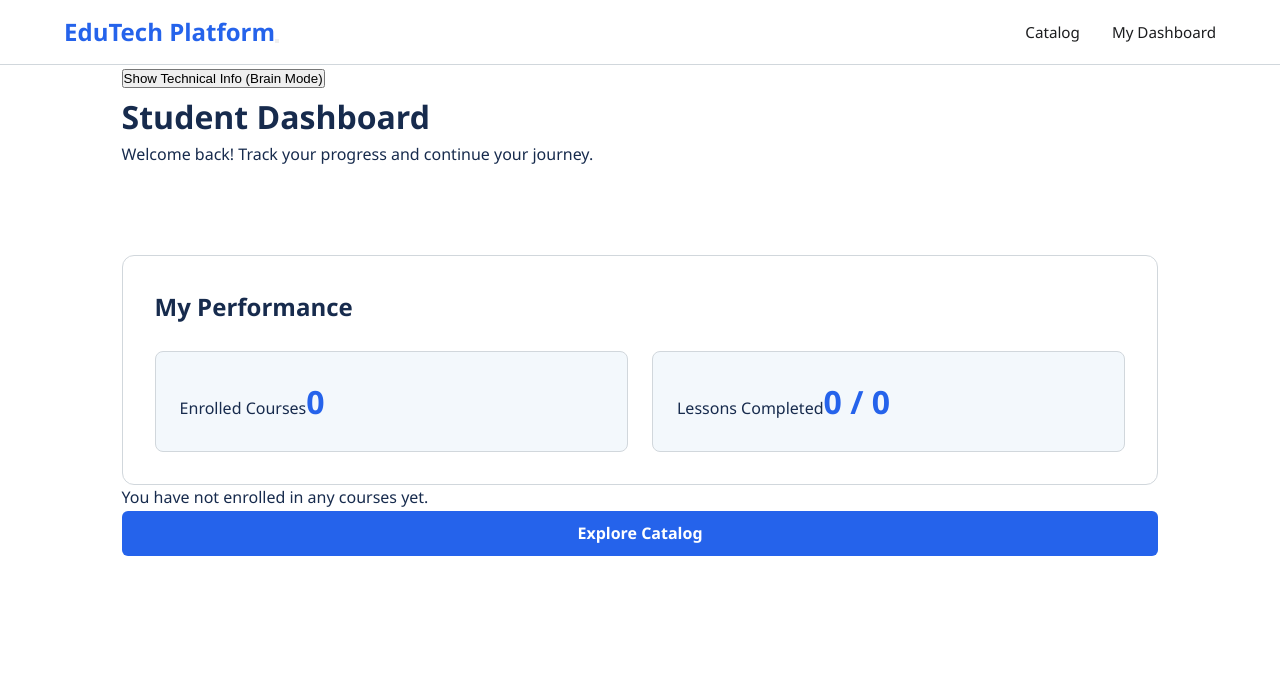
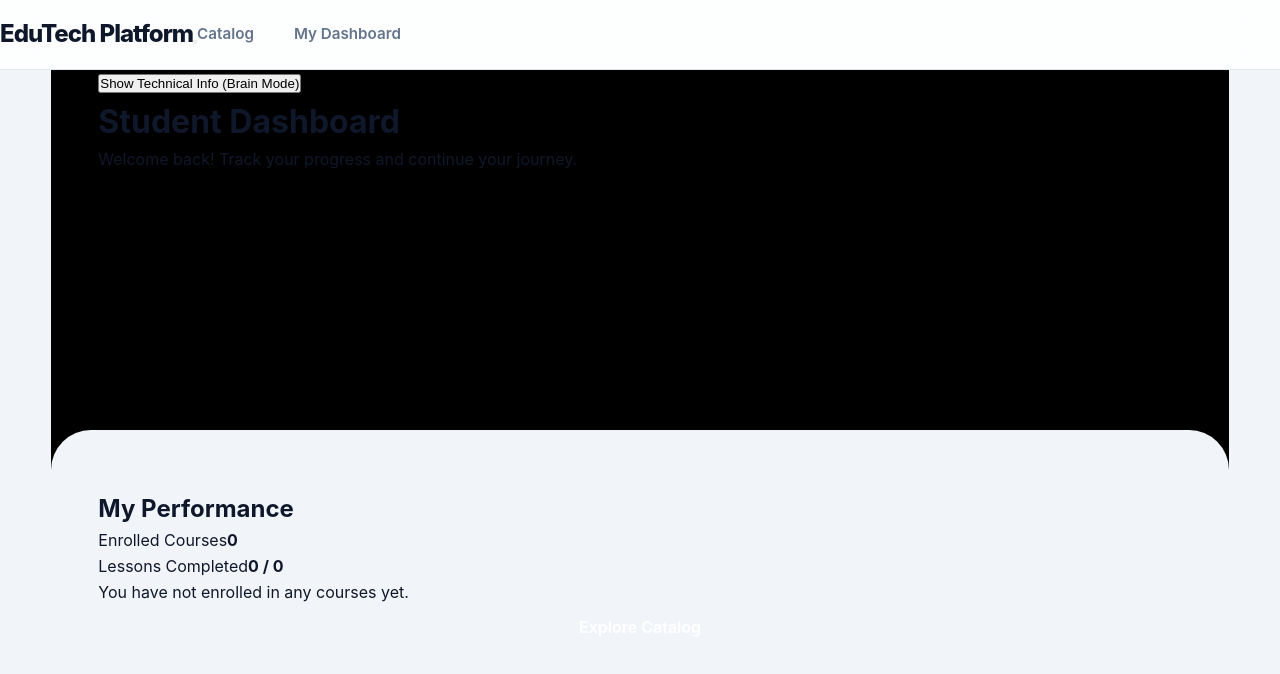
Before and after one commit to HarshithCheg/ELearning-Platform, a React (Vite) app in the folder elearning-platform/: page /dashboard in a window 1280 px wide. Shown: the top 674 px of the page. Built offline with nearby package versions, Linux system fonts and the light colour scheme.

Commit message:
Update App.css

```diff
--- a/elearning-platform/src/App.css
+++ b/elearning-platform/src/App.css
@@ -1,15 +1,36 @@
+/* ==========================================================================
+   1. CORE DESIGN SYSTEM (Brain: Variables & Theme)
+   ========================================================================== */
    :root {
-  --primary-color: #2563EB;
-  --primary-hover: #1D4ED8;
-  --udemy-dark: #1C1D1F; /* Dark background for Hero */
-  --accent-color: #b4690e; /* Udemy star yellow */
-  --background-color: #F3F8FC;
-  --surface-color: #FFFFFF;
-  --text-main: #172B4D;
-  --text-muted: #6A6F73;
-  --border-color: #D1D7DC;
+    /* Branding Colors */
+    --primary: #2563eb;
+    --primary-hover: #1d4ed8;
+    --success: #10b981;
+    --success-dark: #059669;
+    --danger: #ef4444;
+    --warning: #f59e0b;
+
+    /* Neutral Palette */
+    --bg-main: #f1f5f9;        /* Soft gray background for depth */
+    --surface: #ffffff;        /* Pure white for cards/layers */
+    --text-main: #0f172a;      /* Slate 900 for high readability */
+    --text-muted: #64748b;     /* Slate 500 for secondary text */
+    --border: #e2e8f0;         /* Slate 200 for clean dividers */
+
+    /* Elevation (Beauty: Modern Shadows) */
+    --shadow-sm: 0 1px 3px rgba(0,0,0,0.1);
+    --shadow-md: 0 10px 15px -3px rgba(0,0,0,0.04), 0 4px 6px -2px rgba(0,0,0,0.02);
+    --shadow-lg: 0 20px 25px -5px rgba(0,0,0,0.08);
+
+    /* Layout Metrics */
+    --nav-height: 70px;
+    --radius-lg: 40px;
+    --radius-md: 16px;
   }
 
+  /* ==========================================================================
+     2. GLOBAL RESET & BASE
+     ========================================================================== */
   * {
     box-sizing: border-box;
     margin: 0;
@@ -17,263 +38,374 @@
   }
 
   body {
-  font-family: 'Segoe UI', Roboto, Helvetica, Arial, sans-serif;
-  background-color: var(--surface-color);
+    font-family: 'Inter', system-ui, -apple-system, sans-serif;
+    background-color: var(--bg-main);
     color: var(--text-main);
     line-height: 1.6;
+    -webkit-font-smoothing: antialiased;
   }
 
-/* --- Navigation --- */
+  .page-container {
+    width: 92%;
+    max-width: 1400px;
+    margin: 0 auto;
+  }
+
+  .flex-center {
+    display: flex;
+    flex-direction: column;
+    align-items: center;
+    justify-content: center;
+    min-height: 60vh;
+  }
+
+  /* ==========================================================================
+     3. NAVIGATION (Glassmorphism Effect)
+     ========================================================================== */
   .navbar {
-  background-color: #fff;
-  padding: 0.8rem 5%;
+    background: rgba(255, 255, 255, 0.85);
+    backdrop-filter: blur(16px);
+    -webkit-backdrop-filter: blur(16px);
+    height: var(--nav-height);
+    border-bottom: 1px solid var(--border);
+    position: sticky;
+    top: 0;
+    z-index: 1000;
+    display: flex;
+    align-items: center;
+  }
+
+  .nav-container {
+    width: 92%;
+    max-width: 1400px;
+    margin: 0 auto;
     display: flex;
     justify-content: space-between;
     align-items: center;
-  border-bottom: 1px solid var(--border-color);
-  position: sticky;
-  top: 0;
-  z-index: 1000;
   }
 
   .nav-brand {
     font-size: 1.5rem;
-  font-weight: 700;
-  color: var(--primary-color);
+    font-weight: 800;
+    color: var(--text-main);
     text-decoration: none;
+    letter-spacing: -1px;
   }
 
-.nav-links {
-  display: flex;
-  gap: 2rem;
-}
+  .nav-brand span { color: var(--primary); }
+
+  .nav-links { display: flex; gap: 2.5rem; }
 
   .nav-link {
     text-decoration: none;
-  color: #1c1d1f;
-  font-weight: 500;
+    color: var(--text-muted);
+    font-weight: 600;
     font-size: 0.95rem;
+    transition: 0.2s ease;
   }
 
-/* --- Broad Hero Panel (Udemy Style) --- */
-.hero-banner {
-  background-color: var(--udemy-dark);
-  color: white;
-  display: flex;
-  align-items: center;
-  justify-content: space-between;
-  padding: 60px 10%;
-  margin-bottom: 40px;
-  gap: 40px;
+  .nav-link:hover { color: var(--primary); }
+
+  /* ==========================================================================
+     4. LAYOUT COMPONENTS (Overlapping Curves)
+     ========================================================================== */
+
+  /* Full-width Hero Container */
+  .hero-banner-full {
+    width: 100%;
+    height: 420px;
+    background: #000;
+    overflow: hidden;
+    position: relative;
   }
 
-.hero-content {
-  flex: 1.2;
+  .full-hero-img {
+    width: 100%;
+    height: 100%;
+    object-fit: cover;
+    object-position: center;
+    opacity: 0.85;
   }
 
-.hero-content h1 {
-  font-size: 2.8rem;
-  margin-bottom: 1rem;
-  line-height: 1.1;
+  /* Hero Overlay Text */
+  .hero-overlay {
+    position: absolute;
+    bottom: 100px;
+    left: 6%;
+    color: white;
+    text-shadow: 0 4px 12px rgba(0,0,0,0.5);
   }
 
-.hero-content p {
-  font-size: 1.2rem;
-  line-height: 1.4;
-  margin-bottom: 2rem;
-  opacity: 0.9;
+  .hero-overlay h1 { font-size: 3rem; margin-bottom: 10px; }
+
+  /* The curved overlapping section used in Overview and Catalog */
+  .main-content-area {
+    background-color: var(--bg-main);
+    margin-top: -60px; /* Brain: This creates the overlap */
+    border-top-left-radius: var(--radius-lg);
+    border-top-right-radius: var(--radius-lg);
+    padding: 60px 0;
+    position: relative;
+    z-index: 10;
   }
 
-.btn-hero {
-  background-color: var(--primary-color);
-  color: white;
-  padding: 12px 24px;
-  border: none;
-  font-weight: 700;
-  cursor: pointer;
-  border-radius: 4px;
-}
-
-.hero-image-container {
-  flex: 1;
-  display: flex;
-  justify-content: center;
-}
-
-.hero-image-container img {
-  width: 100%;
-  max-width: 480px;
-  aspect-ratio: 16 / 9;
-  object-fit: cover;
-  border-radius: 8px;
-  box-shadow: 0 10px 30px rgba(0,0,0,0.5);
-}
-
-/* --- Main Layout --- */
-.page-container {
-  width: 90%;
-  max-width: 1340px;
-  margin: 0 auto;
-  padding: 0 0 4rem 0;
-}
-
-.section-title {
-  margin-bottom: 1.5rem;
-}
-
-.section-title h2 {
-  font-size: 1.8rem;
-  margin-bottom: 0.3rem;
-}
-
-/* --- Course Grid (Udemy Style) --- */
-.course-grid {
+  /* ==========================================================================
+     5. UDEMY-STYLE GRID & CARDS
+     ========================================================================== */
+  .course-grid, .grid-layout {
     display: grid;
-  grid-template-columns: repeat(4, 1fr); /* 4 columns for landscape cards */
-  gap: 1.5rem;
+    grid-template-columns: repeat(4, 1fr);
+    gap: 24px;
   }
 
   .course-card-udemy {
+    background: var(--surface);
+    border-radius: var(--radius-md);
+    border: 1px solid var(--border);
     text-decoration: none;
     color: inherit;
-  display: block;
-  transition: transform 0.2s ease;
+    overflow: hidden;
+    display: flex;
+    flex-direction: column;
+    transition: all 0.4s cubic-bezier(0.175, 0.885, 0.32, 1.275);
+    box-shadow: var(--shadow-sm);
   }
 
   .course-card-udemy:hover {
-  transform: translateY(-2px);
+    transform: translateY(-10px);
+    box-shadow: var(--shadow-lg);
+    border-color: var(--primary);
   }
 
   .card-thumbnail {
     width: 100%;
-  aspect-ratio: 16 / 9; /* Landscape */
-  border: 1px solid var(--border-color);
-  border-radius: 4px;
+    aspect-ratio: 16/9;
     overflow: hidden;
-  margin-bottom: 10px;
+    background-color: #cbd5e1;
+    display: flex;
+    align-items: center;
+    justify-content: center;
   }
 
   .card-thumbnail img {
     width: 100%;
     height: 100%;
     object-fit: cover;
+    transition: transform 0.6s ease;
   }
 
+  .course-card-udemy:hover .card-thumbnail img { transform: scale(1.1); }
+
+  .card-info { padding: 1.5rem; }
+
   .card-info h3 {
-  font-size: 1rem;
+    font-size: 1.1rem;
     font-weight: 700;
-  line-height: 1.2;
-  margin-bottom: 4px;
+    line-height: 1.3;
+    margin-bottom: 8px;
+    /* Truncate long titles to 2 lines */
     display: -webkit-box;
-  -webkit-line-clamp: 2; /* Truncates long titles */
+
     -webkit-box-orient: vertical;
     overflow: hidden;
   }
 
-.card-instructor {
-  font-size: 0.8rem;
-  color: var(--text-muted);
-  margin-bottom: 4px;
+  .card-instructor { font-size: 0.85rem; color: var(--text-muted); margin-bottom: 12px; }
+
+  /* ==========================================================================
+     6. LESSON VIEWER (Cinema Mode Two-Column)
+     ========================================================================== */
+  .viewer-container {
+    display: grid;
+    grid-template-columns: 1fr 380px; /* Main Area vs Sidebar */
+    min-height: 100vh;
+    gap: 0;
   }
 
-.card-rating {
+  .video-main-column {
+    padding: 40px;
+    background: var(--bg-main);
+    overflow-y: auto;
+  }
+  /* Fix the ugly vertical text tabs into a horizontal row */
+.view-tabs-row {
   display: flex;
-  align-items: center;
-  gap: 6px;
-  font-size: 0.85rem;
-  font-weight: 700;
-  color: var(--accent-color);
-  margin-bottom: 4px;
+  gap: 15px;
+  margin-bottom: 30px;
+  border-bottom: 2px solid var(--border);
+  padding-bottom: 10px;
 }
 
-.card-rating span {
+.tab-item {
+  background: none;
+  border: none;
+  padding: 10px 20px;
+  font-size: 1.1rem;
+  font-weight: 700;
   color: var(--text-muted);
-  font-weight: 400;
+  cursor: pointer;
+  border-bottom: 3px solid transparent;
+  transition: 0.3s;
 }
 
-.card-meta {
-  font-size: 0.8rem;
-  color: var(--text-muted);
-  font-weight: 400;
+.tab-item.active {
+  color: var(--primary);
+  border-bottom-color: var(--primary);
 }
 
-/* --- Dashboard & Performance Section --- */
-.performance-section {
-  margin-top: 1.5rem;
-  padding: 2rem;
-  border: 1px solid var(--border-color);
-  border-radius: 12px;
-  background-color: #fff;
+/* Force "Watch Now" buttons to be visible and styled nicely */
+.btn-primary-visible {
+  display: block;
+  width: 100%;
+  text-align: center;
+  background-color: var(--primary);
+  color: white;
+  padding: 12px;
+  border-radius: 8px;
+  text-decoration: none;
+  font-weight: 700;
+  margin-top: 15px;
+  transition: background 0.2s;
 }
 
-.performance-summary {
-  display: grid;
-  grid-template-columns: repeat(2, 1fr);
-  gap: 1.5rem;
-  margin-top: 1.5rem;
+.btn-primary-visible:hover {
+  background-color: var(--primary-hover);
 }
 
-.performance-card {
-  padding: 1.5rem;
-  border: 1px solid var(--border-color);
-  border-radius: 8px;
-  background: var(--background-color);
-}
-
-.performance-card strong {
-  font-size: 2rem;
-  color: var(--primary-color);
-}
-
-.performance-charts {
-  display: grid;
-  grid-template-columns: 1fr 1fr;
-  gap: 1.5rem;
-  margin-top: 1.5rem;
-}
-
-.performance-chart {
-  padding: 1.5rem;
-  border: 1px solid var(--border-color);
-  border-radius: 8px;
-}
-
-.chart-track {
-  height: 8px;
-  background: #E8F0F6;
-  border-radius: 10px;
-  margin-top: 5px;
+/* Fix the card info padding for the course overview page */
+.video-item {
+  background: white;
+  padding-bottom: 20px;
+  border-radius: 16px;
+  border: 1px solid var(--border);
   overflow: hidden;
 }
 
-.chart-fill {
-  height: 100%;
-  background: var(--primary-color);
+.video-info {
+  padding: 15px 20px;
 }
 
-/* --- Video & Lessons --- */
-.video-player {
+/* Ensure the video player container has height */
+.video-wrapper {
+  min-height: 400px;
+  background: #000;
+}
+  .video-wrapper {
     width: 100%;
-  aspect-ratio: 16 / 9;
+    aspect-ratio: 16/9;
     background: #000;
-  border-radius: 8px;
+    border-radius: var(--radius-md);
     overflow: hidden;
+    box-shadow: var(--shadow-lg);
   }
 
-/* --- Responsive Adjustments --- */
-@media (max-width: 1100px) {
-  .course-grid { grid-template-columns: repeat(3, 1fr); }
-  .hero-banner { padding: 40px 5%; }
+  .video-meta {
+    margin-top: 25px;
+    padding: 30px;
+    background: var(--surface);
+    border-radius: var(--radius-md);
+    border: 1px solid var(--border);
+  }
+
+  /* Sidebar & Playlist */
+  .curriculum-sidebar {
+    background: var(--surface);
+    border-left: 1px solid var(--border);
+    height: 100vh;
+    position: sticky;
+    top: 0;
+    overflow-y: auto;
+  }
+
+  .sidebar-head { padding: 25px; font-weight: 800; border-bottom: 1px solid var(--border); background: #fafafa; }
+
+  .lesson-row {
+    display: flex; gap: 15px; padding: 18px 25px; text-decoration: none;
+    color: var(--text-main); border-bottom: 1px solid #f8f8f8; transition: 0.2s;
+  }
+
+  .lesson-row:hover { background: var(--bg-main); }
+  .lesson-row.active { background: #eff6ff; border-left: 5px solid var(--primary); font-weight: 700; }
+  .lesson-row .num { width: 30px; opacity: 0.4; font-weight: 900; }
+
+  /* ==========================================================================
+     7. INTERACTIVE QUIZ UI
+     ========================================================================== */
+  .quiz-section-viewer {
+    margin-top: 30px;
+    padding: 40px;
+    background: var(--surface);
+    border-radius: var(--radius-md);
+    border: 2px solid var(--success);
+  }
+
+  .btn-success {
+    background: var(--success);
+    color: white;
+    padding: 16px;
+    border-radius: 12px;
+    border: none;
+    width: 100%;
+    font-weight: 700;
+    cursor: pointer;
+    transition: background 0.2s;
+  }
+  .btn-success:hover:not(:disabled) { background: var(--success-dark); }
+  .btn-success:disabled { opacity: 0.5; cursor: not-allowed; }
+
+  /* ==========================================================================
+     8. UTILITIES & PRESENTATION
+     ========================================================================== */
+  .btn-primary {
+    background: var(--primary);
+    color: white;
+    padding: 12px 24px;
+    border-radius: 10px;
+    border: none;
+    font-weight: 700;
+    cursor: pointer;
+    text-decoration: none;
+    display: inline-block;
+    transition: 0.2s;
+  }
+
+  .tech-tag {
+    display: inline-block;
+    background: #fef9c3;
+    color: #854d0e;
+    padding: 6px 12px;
+    border-radius: 6px;
+    font-size: 0.75rem;
+    font-weight: 800;
+    border-left: 5px solid var(--warning);
+    margin-top: 15px;
+  }
+
+  .loader {
+    border: 5px solid #f3f3f3;
+    border-top: 5px solid var(--primary);
+    border-radius: 50%;
+    width: 50px;
+    height: 50px;
+    animation: spin 1s linear infinite;
+  }
+  @keyframes spin { 0% { transform: rotate(0deg); } 100% { transform: rotate(360deg); } }
+
+  /* ==========================================================================
+     9. RESPONSIVE QUERIES
+     ========================================================================== */
+  @media (max-width: 1200px) {
+    .course-grid, .grid-layout { grid-template-columns: repeat(3, 1fr); }
+    .viewer-container { grid-template-columns: 1fr; }
+    .curriculum-sidebar { height: auto; position: relative; }
   }
 
   @media (max-width: 768px) {
-  .hero-banner { flex-direction: column; text-align: center; }
-  .hero-image-container { order: -1; }
-  .course-grid { grid-template-columns: repeat(2, 1fr); }
-  .performance-summary, .performance-charts { grid-template-columns: 1fr; }
+    .course-grid, .grid-layout { grid-template-columns: repeat(2, 1fr); }
+    .hero-banner-full { height: 300px; }
+    .nav-links { display: none; }
   }
 
   @media (max-width: 480px) {
-  .course-grid { grid-template-columns: 1fr; }
-  .hero-content h1 { font-size: 1.8rem; }
+    .course-grid, .grid-layout { grid-template-columns: 1fr; }
   }
```
Lines whose indentation alone changed are shown as unchanged.
